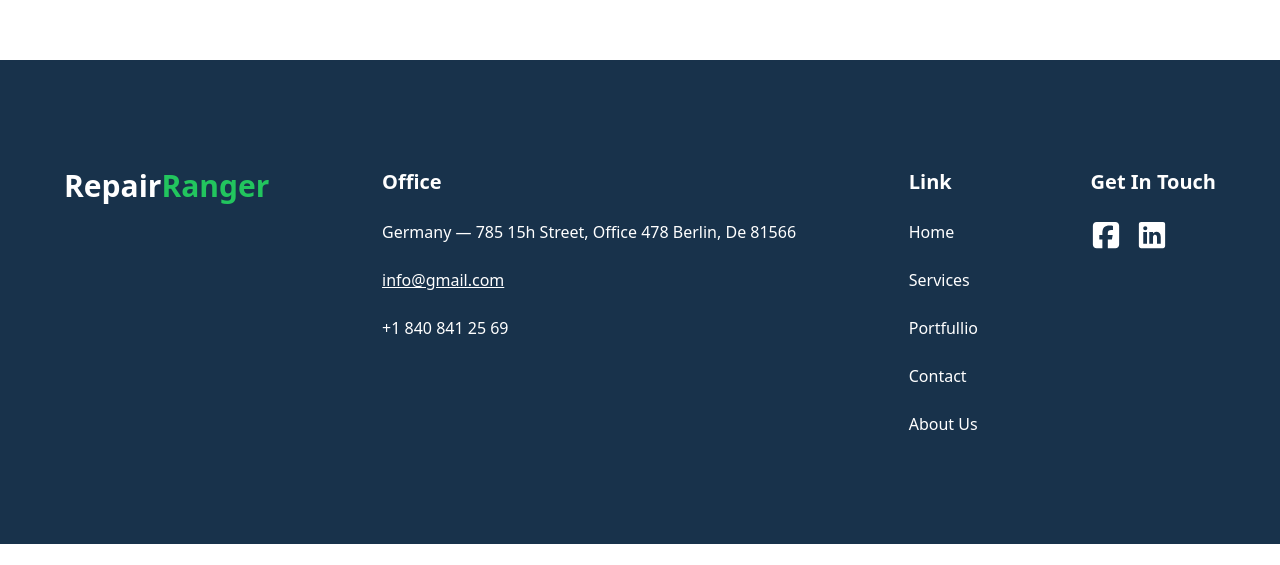
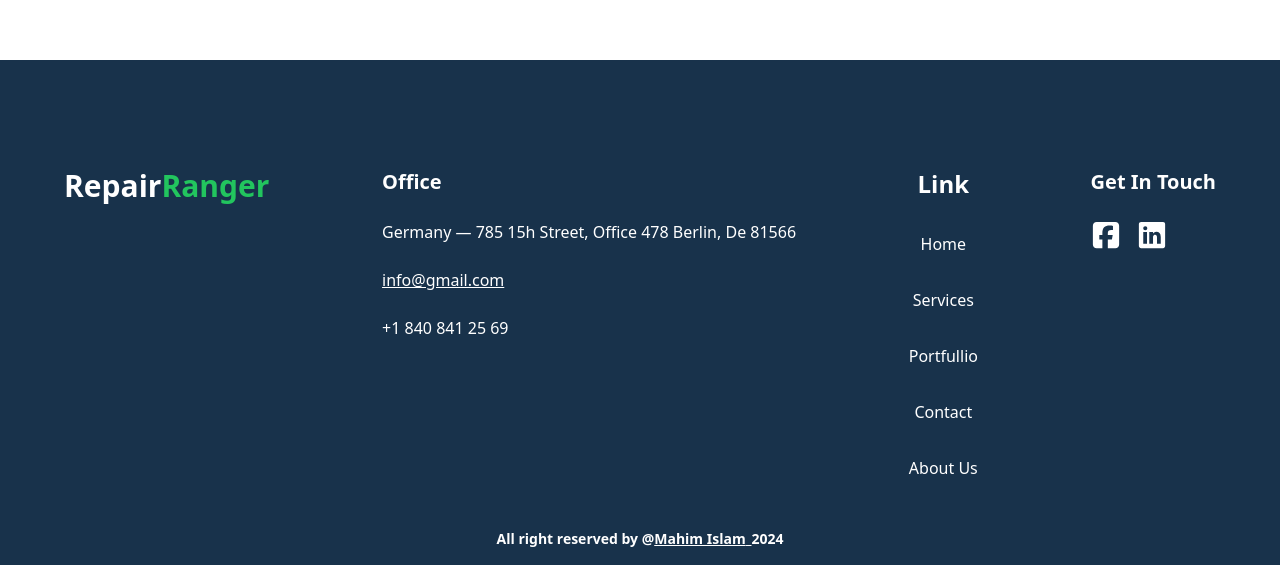
Before and after one commit to mydul62/repaire_ranger, a React (Vite) app: page /allservices in a window 1280 px wide. Shown: the part 556-1121 px from the top of the page. Before the commit the page ends 1100 px from the top, so only its background shows below. Built offline with nearby package versions, Linux system fonts and the light colour scheme; no server answers.

Commit message:
create footer design more fancy and add copyright text

```diff
--- a/src/Shared/SingleServiceDetails/SingleServiceDetails.jsx
+++ b/src/Shared/SingleServiceDetails/SingleServiceDetails.jsx
@@ -202,7 +202,7 @@ const SingleServiceDetails = () => {
         {comments?.map(comment => (
           <li className=" " key={comment._id}>
             <div className=" mb-3 mt-3 bg-[#eaeaea] pt-3 pb-2  px-2 rounded-md">
-            <h2 className=" text-xl capitalize">{comment.text}</h2>
+            <h2 className=" text-xl capitalize text-black font-Rancho">{comment.text}</h2>
            <div>
            <form  onSubmit={(e) => {
             e.preventDefault();
@@ -211,26 +211,26 @@ const SingleServiceDetails = () => {
             e.target.elements.replyText.value = '';
           }}>
            <div className=" flex  items-center gap-4">
-           <input className=" border-2 border-black rounded-xl px-2 py-1" type="text" name="replyText" placeholder="Type your reply here" />
-            <button className=" font-bold" type="submit">Reply</button>
+           <input className=" border my-1 border-[#535353] rounded-xl px-2 " type="text" name="replyText" placeholder="Type your reply here" />
+            <button className=" font-bold cursor-pointer text-black" type="submit">Reply</button>
 
            </div>
           </form>
-          <button onClick={()=>handleDeleteComment(comment._id)} className=" font-bold" type="submit">Delete</button>
+          <button onClick={()=>handleDeleteComment(comment._id)} className=" cursor-pointer text-black font-bold" type="submit">Delete</button>
            </div>
             </div>
             <ul>
               {comment.replies.map(reply => (
-                <div className=" ml-3  bg-[#eaeaea] pt-3 pb-2  px-2 rounded-md mt-3"  key={reply._id}><li className=" text-xl capitalize">{reply.text}</li>
+                <div className=" ml-3  bg-[#eaeaea] pt-3 pb-2  px-2 rounded-md mt-3"  key={reply._id}><li className=" text-xl text-black font-Rancho  capitalize">{reply.text}</li>
        <form  onSubmit={(e) => {
             e.preventDefault();
             const replyText = e.target.elements.replyText.value;
             handleSubmitReply(comment._id, replyText);
             e.target.elements.replyText.value = '';
           }}>
-           <div className=" flex  items-center gap-4">
-           <input className=" border-2 border-black rounded-xl px-2 py-1" type="text" name="replyText" placeholder="Type your reply here" />
-            <button className=" font-bold" type="submit">Reply</button>
+           <div className=" flex  items-center gap-4 my-1">
+           <input className=" border border-[#535353] rounded-xl px-2 " type="text" name="replyText" placeholder="Type your reply here" />
+            <button className=" font-bold cursor-pointer text-black"  type="submit">Reply</button>
            </div>
           </form>
 
--- a/src/pages/home/components/Footer.jsx
+++ b/src/pages/home/components/Footer.jsx
@@ -5,7 +5,8 @@ import { IoLogoLinkedin } from "react-icons/io5";
 
 const Footer = () => {
   return (
-    <div className=" bg-[#18324B] py-[108px]">
+   <div className=" bg-[#18324B]">
+    <div className="  pt-16 md:pt-[108px]">
      <div className="max-w-7xl w-[90%] mx-auto">
      <div className=" flex gap-8 justify-between flex-wrap ">
 <div>
@@ -22,8 +23,8 @@ Berlin, De 81566</p>
 <h3>+1 840 841 25 69</h3>
 
 </div>
-<div className=" text-white space-y-6">
-<h2 className=" text-xl font-semibold">Link</h2>
+<div className=" lg:flex-col flex-wrap flex items-center gap-4 text-white lg:space-y-4">
+<h2 className="  text-2xl font-semibold">Link</h2>
 <div>
  <p><Link to={'/'} className=" font-medium">Home</Link></p>
 </div>
@@ -36,17 +37,24 @@ Berlin, De 81566</p>
 <h2 className=" text-xl font-semibold">Get In Touch</h2>
 <div>
 <ul className=" flex gap-4">
- <h2><FaSquareFacebook size={30}/>
+ <h2> <a href="https://www.facebook.com/profile.php?id=100021415790435"><FaSquareFacebook size={30}/></a>
 </h2>
- <h2><IoLogoLinkedin size={30} />
+ <h2> <a href="https://www.linkedin.com/in/mahim62/"><IoLogoLinkedin size={30} /></a>
 </h2>
 </ul>
 </div>
 
 </div>
       </div>
+      <div className=" pt-12 pb-4">
+   <h2 className=" text-[14px] text-white font-semibold text-center "> All right reserved by @<a className=" underline" href="https://www.linkedin.com/in/mahim62/">Mahim Islam</a>_2024</h2>
+    </div>
+
      </div>
+
     </div>
+
+   </div>
   );
 };
 
--- a/src/pages/home/components/PopularService/PopularServices.jsx
+++ b/src/pages/home/components/PopularService/PopularServices.jsx
@@ -34,11 +34,11 @@ const [datas,setDatas]=useState([])
      datas && datas.slice(0,4).map((data,i)=>(
         <div key={i}>
         <div data-aos="fade-up"
-     data-aos-duration="1000" className=" flex md:flex-row flex-col p-2 justify-center gap-4 md:gap-0 shadow-xl bg-[#eaeaeab8]  rounded-l-md">
-          <div className=" md:w-[45%]  ">
+     data-aos-duration="1000" className=" flex lg:flex-row flex-col p-2 justify-center gap-4 md:gap-0 shadow-xl bg-[#eaeaeab8]  rounded-l-md">
+          <div className=" lg:w-[45%]  ">
             <img src={data?.imgURL} className="  rounded-l-md w-full h-[215px]" alt="Movie" />
           </div>{" "}
-          <div className=" w-full md:w-[55%] h-full space-y-4 bg-base-100 rounded-r-md p-3">
+          <div className=" w-full lg:w-[55%] h-full space-y-4 bg-base-100 rounded-r-md p-3">
             <div className=" flex justify-between md:gap-4 gap-6 ">
             <div>
             <h2 className="  text-[[#1D3A59] font-medium text-2xl">{data?.serviceName.slice(0,18)}..</h2>
```
